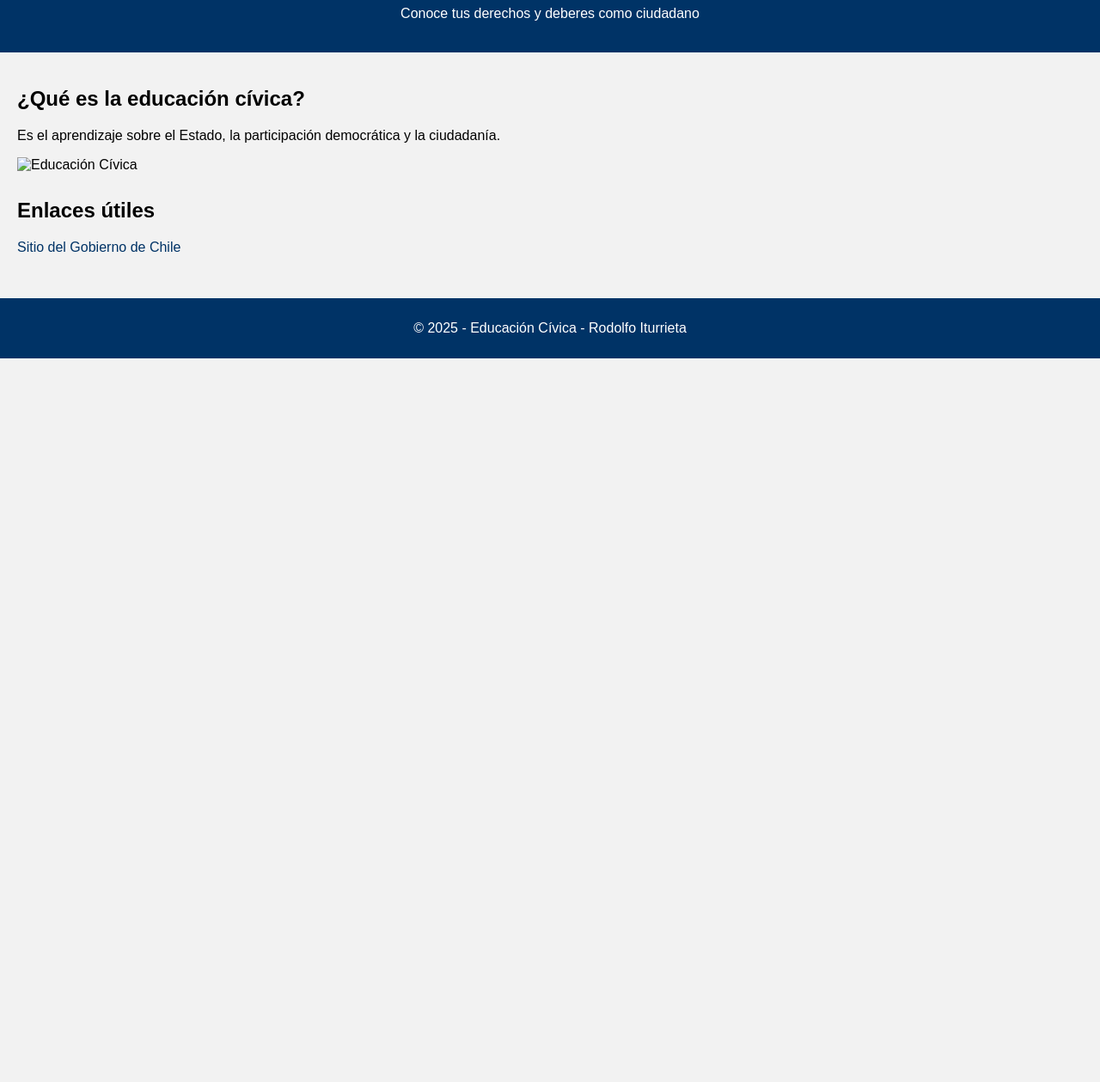
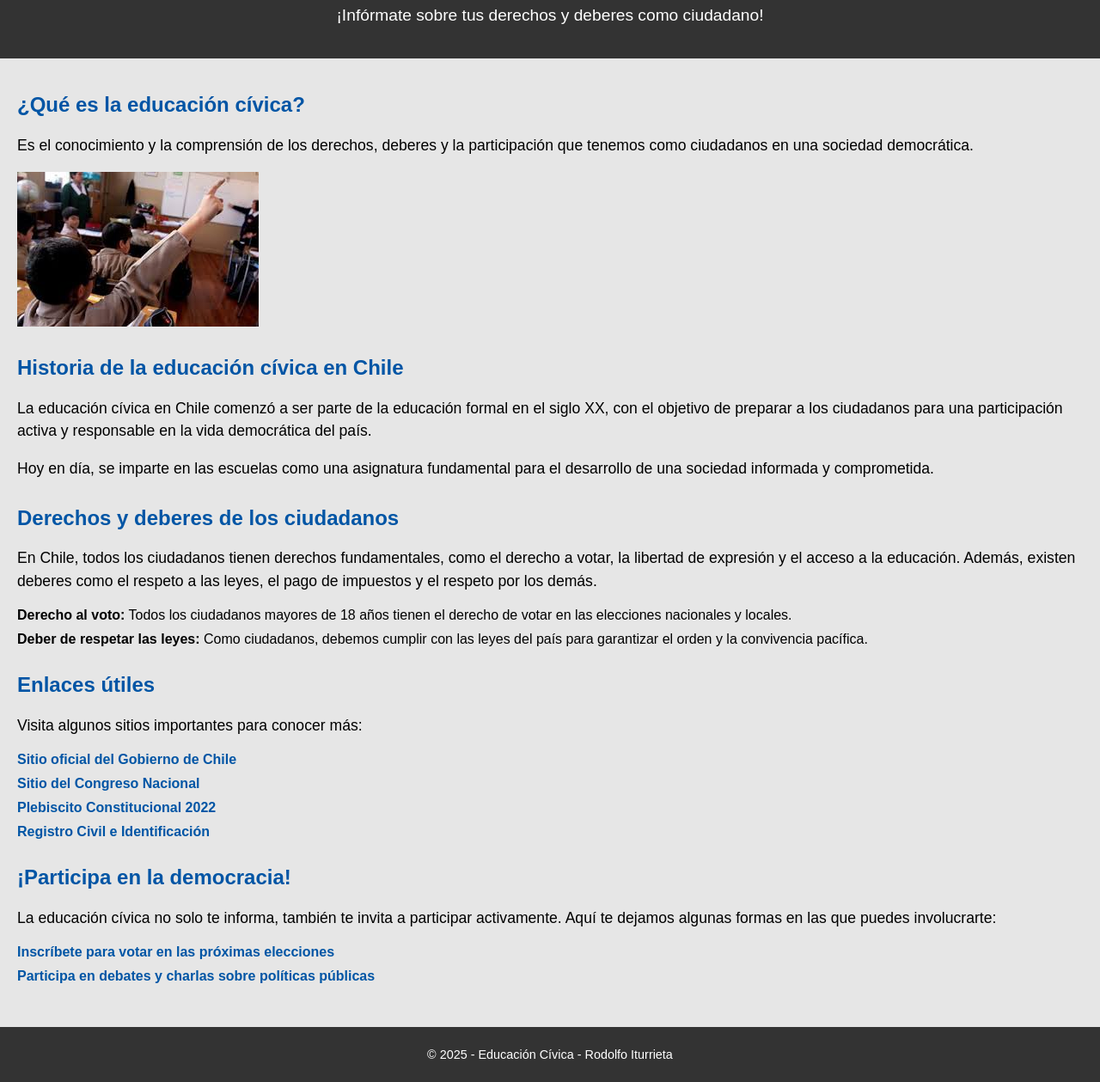
Before and after one commit to digybox/Rodolfo_Iturrieta_Eva1, a plain HTML site: page index.html in a window 1280 px wide. Shown: the part 93-1352 px from the top of the page at 86% size. Before the commit the page ends 800 px from the top, so only its background shows below. Drawn offline with Linux system fonts and the light colour scheme; files whose address does not match are found by name.

Commit message:
Agregando cambios de la página principal y estilo

```diff
--- a/index.html
+++ b/index.html
@@ -2,6 +2,7 @@
 <html lang="es">
 <head>
     <meta charset="UTF-8">
+    <meta name="viewport" content="width=device-width, initial-scale=1.0">
     <title>Educación Cívica en Chile</title>
     <link rel="stylesheet" href="style.css">
 </head>
@@ -9,20 +10,51 @@
     <!-- Encabezado principal -->
     <header>
         <h1>Educación Cívica en Chile</h1>
-        <p>Conoce tus derechos y deberes como ciudadano</p>
+        <p>¡Infórmate sobre tus derechos y deberes como ciudadano!</p>
     </header>
 
     <!-- Contenido principal -->
     <main>
         <section>
             <h2>¿Qué es la educación cívica?</h2>
-            <p>Es el aprendizaje sobre el Estado, la participación democrática y la ciudadanía.</p>
-            <img src="img/educacion.jpg" alt="Educación Cívica">
+            <p>Es el conocimiento y la comprensión de los derechos, deberes y la participación que tenemos como ciudadanos en una sociedad democrática.</p>
+            <img src="C:\Users\tallerespa\Desktop\Rodolfo_Iturrieta_Eva1\descarga.jpg" alt="Imagen educación cívica" style="max-width: 100%; height: auto;">
+        </section>
+
+        <section>
+            <h2>Historia de la educación cívica en Chile</h2>
+            <p>La educación cívica en Chile comenzó a ser parte de la educación formal en el siglo XX, con el objetivo de preparar a los ciudadanos para una participación activa y responsable en la vida democrática del país.</p>
+            <p>Hoy en día, se imparte en las escuelas como una asignatura fundamental para el desarrollo de una sociedad informada y comprometida.</p>
+        </section>
+
+        <section>
+            <h2>Derechos y deberes de los ciudadanos</h2>
+            <p>En Chile, todos los ciudadanos tienen derechos fundamentales, como el derecho a votar, la libertad de expresión y el acceso a la educación. Además, existen deberes como el respeto a las leyes, el pago de impuestos y el respeto por los demás.</p>
+            <ul>
+                <li><strong>Derecho al voto:</strong> Todos los ciudadanos mayores de 18 años tienen el derecho de votar en las elecciones nacionales y locales.</li>
+                <li><strong>Deber de respetar las leyes:</strong> Como ciudadanos, debemos cumplir con las leyes del país para garantizar el orden y la convivencia pacífica.</li>
+            </ul>
         </section>
 
         <section>
             <h2>Enlaces útiles</h2>
-            <a href="https://www.gob.cl" target="_blank">Sitio del Gobierno de Chile</a>
+            <p>Visita algunos sitios importantes para conocer más:</p>
+            <ul>
+                <li><a href="https://www.gob.cl" target="_blank">Sitio oficial del Gobierno de Chile</a></li>
+                <li><a href="https://www.congreso.cl" target="_blank">Sitio del Congreso Nacional</a></li>
+                <li><a href="https://www.plebiscito2022.cl" target="_blank">Plebiscito Constitucional 2022</a></li>
+                <li><a href="https://www.renaper.gob.cl" target="_blank">Registro Civil e Identificación</a></li>
+            </ul>
+        </section>
+
+        <!-- Llamado a la acción -->
+        <section>
+            <h2>¡Participa en la democracia!</h2>
+            <p>La educación cívica no solo te informa, también te invita a participar activamente. Aquí te dejamos algunas formas en las que puedes involucrarte:</p>
+            <ul>
+                <li><a href="https://www.servelelecciones.cl" target="_blank">Inscríbete para votar en las próximas elecciones</a></li>
+                <li><a href="https://www.fundacionpueblo.cl" target="_blank">Participa en debates y charlas sobre políticas públicas</a></li>
+            </ul>
         </section>
     </main>
 
--- a/style.css
+++ b/style.css
@@ -1,17 +1,25 @@
-/* Estilos globales */
+/* Estilos generales */
 body {
-    font-family: Arial, sans-serif;
-    background-color: #f2f2f2;
+    font-family: 'Arial', sans-serif; /* Tipo de letra */
+    background-color: #e6e6e6; /* Fondo suave */
     margin: 0;
     padding: 0;
 }
 
 /* Encabezado */
 header {
-    background-color: #003366;
+    background-color: #333333; /* Un tono gris oscuro */
     color: white;
     text-align: center;
     padding: 20px;
+}
+
+header h1 {
+    font-size: 2em; /* Título grande */
+}
+
+header p {
+    font-size: 1.2em; /* Subtítulo más pequeño */
 }
 
 /* Contenido principal */
@@ -19,20 +27,50 @@ main {
     padding: 20px;
 }
 
+/* Sección */
 section {
-    margin-bottom: 30px;
+    margin-bottom: 30px; /* Espacio entre secciones */
+}
+
+section h2 {
+    color: #0055a5; /* Color azul para los encabezados */
+}
+
+/* Estilo para los párrafos */
+section p {
+    font-size: 1.1em; /* Tamaño de letra moderado */
+    line-height: 1.5; /* Espacio entre líneas para mejorar la lectura */
 }
 
 /* Enlaces */
 a {
-    color: #003366;
-    text-decoration: none;
+    color: #0055a5; /* Azul brillante */
+    text-decoration: none; /* Sin subrayado */
+    font-weight: bold; /* Enlaces en negrita */
+}
+
+a:hover {
+    color: #ff5500; /* Cambio de color al pasar el ratón */
+}
+
+/* Lista de enlaces */
+ul {
+    list-style-type: none; /* Elimina los puntos de la lista */
+    padding-left: 0; /* Elimina el sangrado izquierdo */
+}
+
+ul li {
+    margin-bottom: 10px; /* Espacio entre elementos de la lista */
 }
 
 /* Pie de página */
 footer {
-    background-color: #003366;
+    background-color: #333333; /* Gris oscuro */
     color: white;
     text-align: center;
     padding: 10px;
 }
+
+footer p {
+    font-size: 0.9em; /* Texto más pequeño en el pie de página */
+}
```
Also changed, not shown: descarga.jpg (added).
